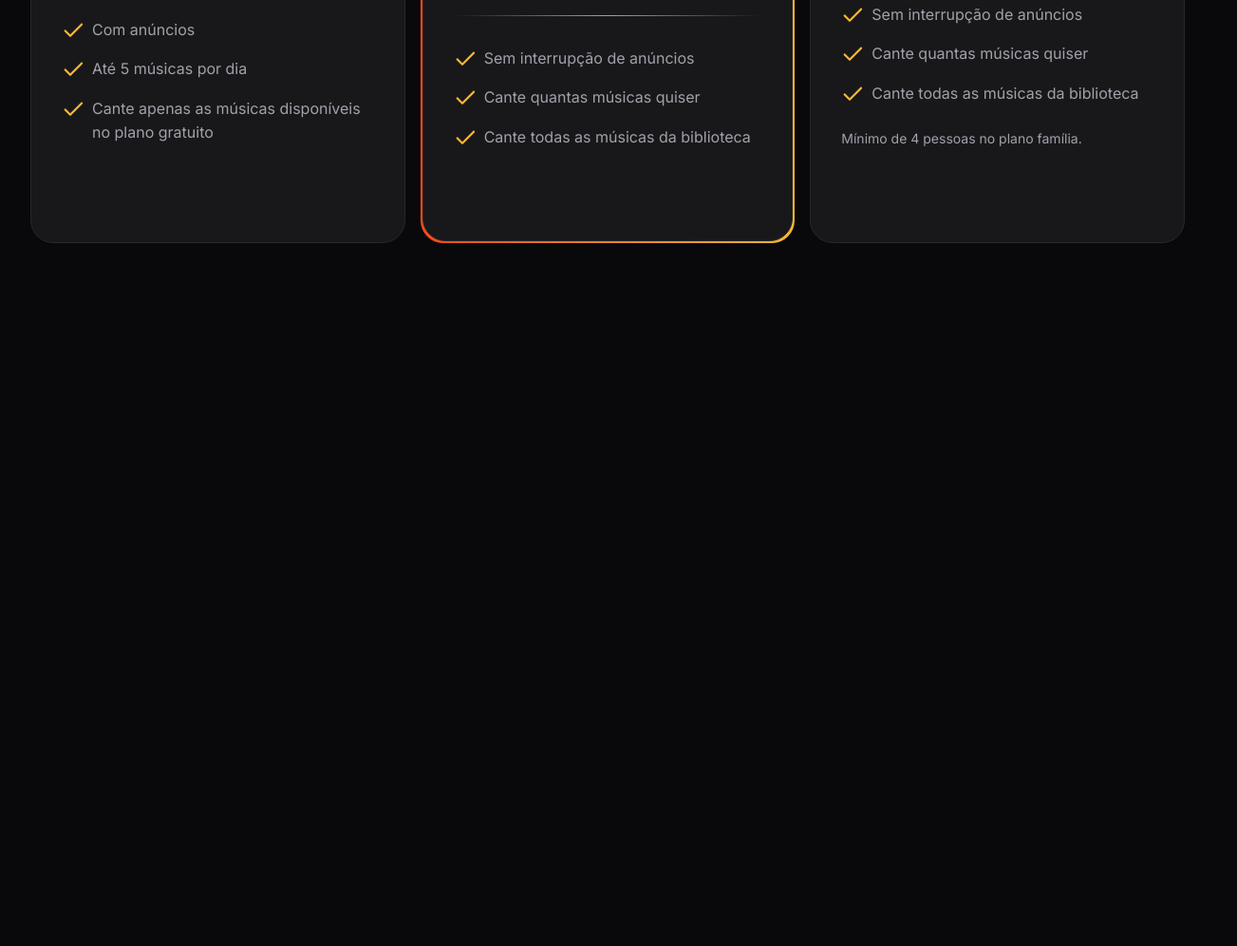
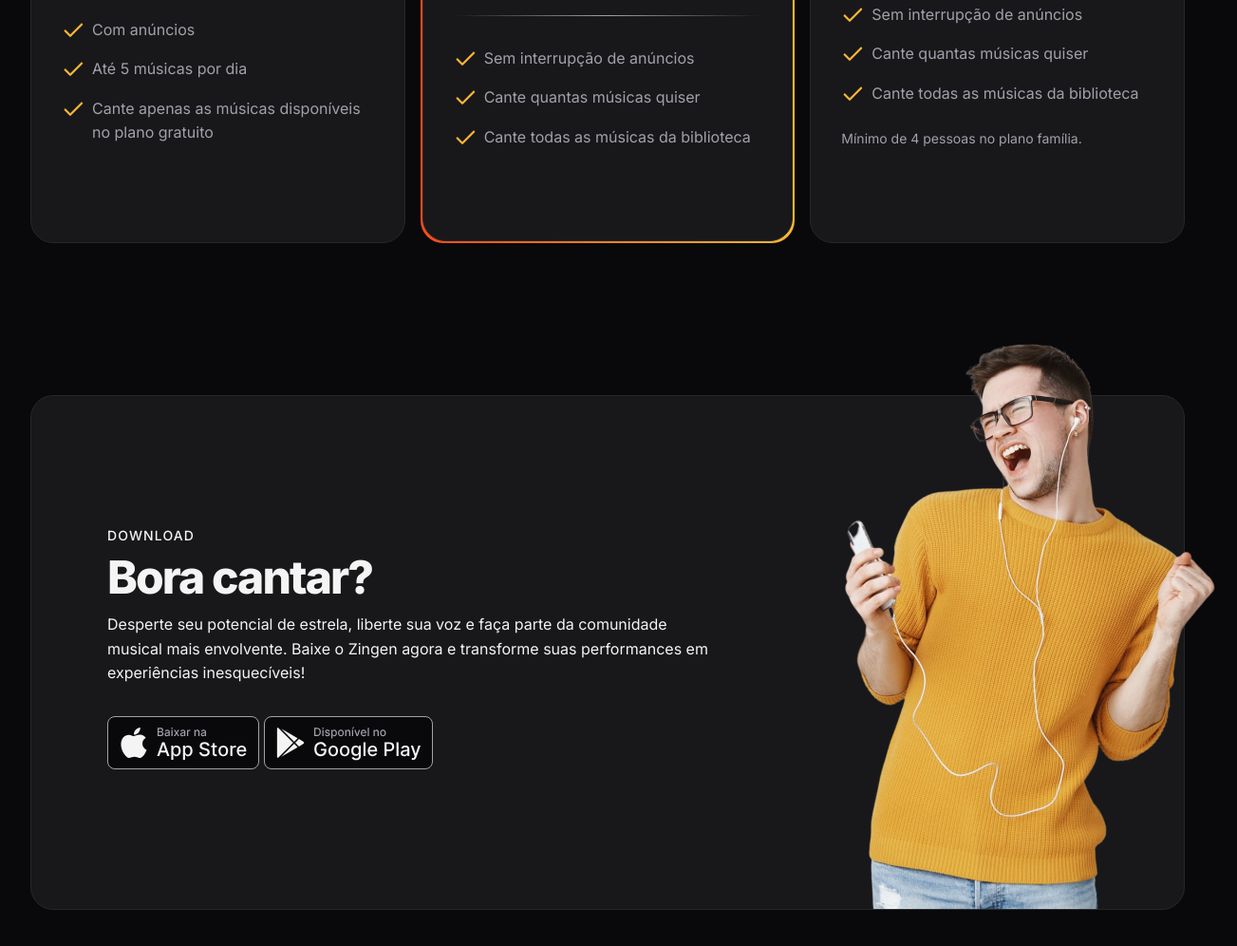
Before and after one commit to gobstech/zinger-rocketseat, a plain HTML site: page index.html in a window 1280 px wide. Shown: the part 3219-4215 px from the top of the page at 95% size, 1303 px wide, since content can reach past the window. Before the commit the page ends 3555 px from the top, so only its background shows below. Drawn offline with Linux system fonts and the light colour scheme.

Commit message:
download section done

```diff
--- a/index.html
+++ b/index.html
@@ -189,6 +189,35 @@
       </div>
     </div>
   </section>
+
+  <section id="download">
+    <div class="container py-xl">
+      <div class="card px-lg even-columns items-center">
+        <div>
+          <header>
+            <strong>Download</strong>
+            <h2>Bora cantar?</h2>
+            <p>
+              Desperte seu potencial de estrela, liberte sua voz e faça parte da comunidade musical mais envolvente.
+              Baixe o Zingen
+              agora e transforme suas performances em experiências inesquecíveis!
+            </p>
+            <div class="buttons">
+              <a href="#">
+                <img src="assets/images/app-store.svg" alt="Download at Apple App Store">
+              </a>
+              <a href="#">
+                <img src="assets/images/play-store.svg" alt="Download at Google Play Store">
+              </a>
+            </div>
+          </header>
+        </div>
+        <img
+          src="assets/images/rapaz-ouvindo-musica-com-fones-de-ouvido-e-cantando-no-aplicativo-de-karaoke-removebg 1.png"
+          alt="Rapaz ouvindo música">
+      </div>
+    </div>
+  </section>
 </body>
 
 </html>
--- /dev/null
+++ b/styles/download.css
@@ -0,0 +1,31 @@
+#download {
+  .card {
+    position: relative;
+    padding: 3rem 1.5rem;
+    & > img {
+      width: 14.5rem;
+      position: absolute;
+      bottom: 0;
+      right: -3.5rem;
+    }
+  }
+
+  .buttons {
+    flex-wrap: wrap;
+    margin-top: 2rem;
+  }
+
+  @media (width >= 80rem) {
+    .card {
+      padding: 8.75rem 5rem;
+
+      & > div:nth-child(1) {
+        max-width: 40rem;
+      }
+
+      & > img {
+        width: 29.125rem;
+      }
+    }
+  }
+}
--- a/styles/global.css
+++ b/styles/global.css
@@ -53,6 +53,8 @@ html {
   font-size: var(--fs-base);
   line-height: 1.6;
   color: var(--text-color-primary);
+
+  overflow-x: hidden;
 }
 
 body {
--- a/styles/index.css
+++ b/styles/index.css
@@ -9,3 +9,4 @@
 @import url(cards.css);
 @import url(features.css) (width >= 80rem);
 @import url(pricing.css);
+@import url(download.css);
```
Also changed, not shown: assets/images/app-store.svg (added), assets/images/play-store.svg (added).
